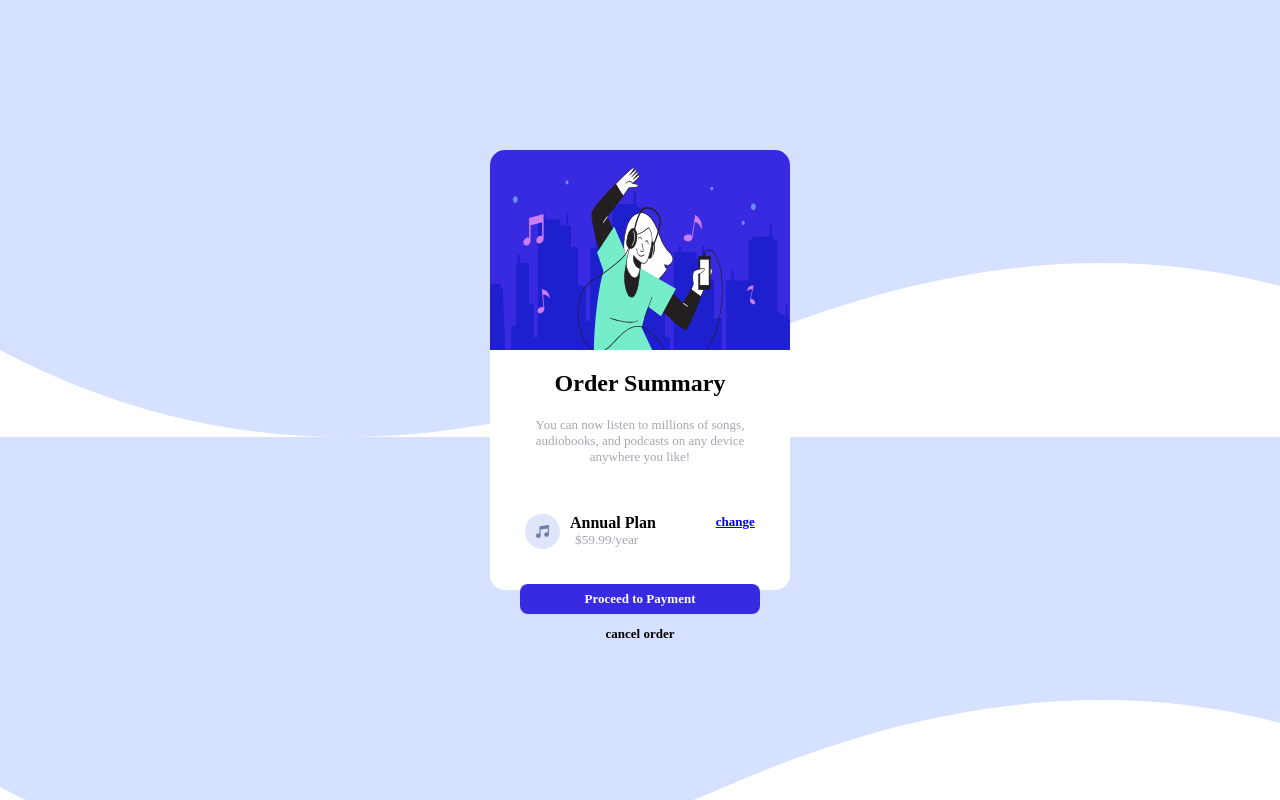
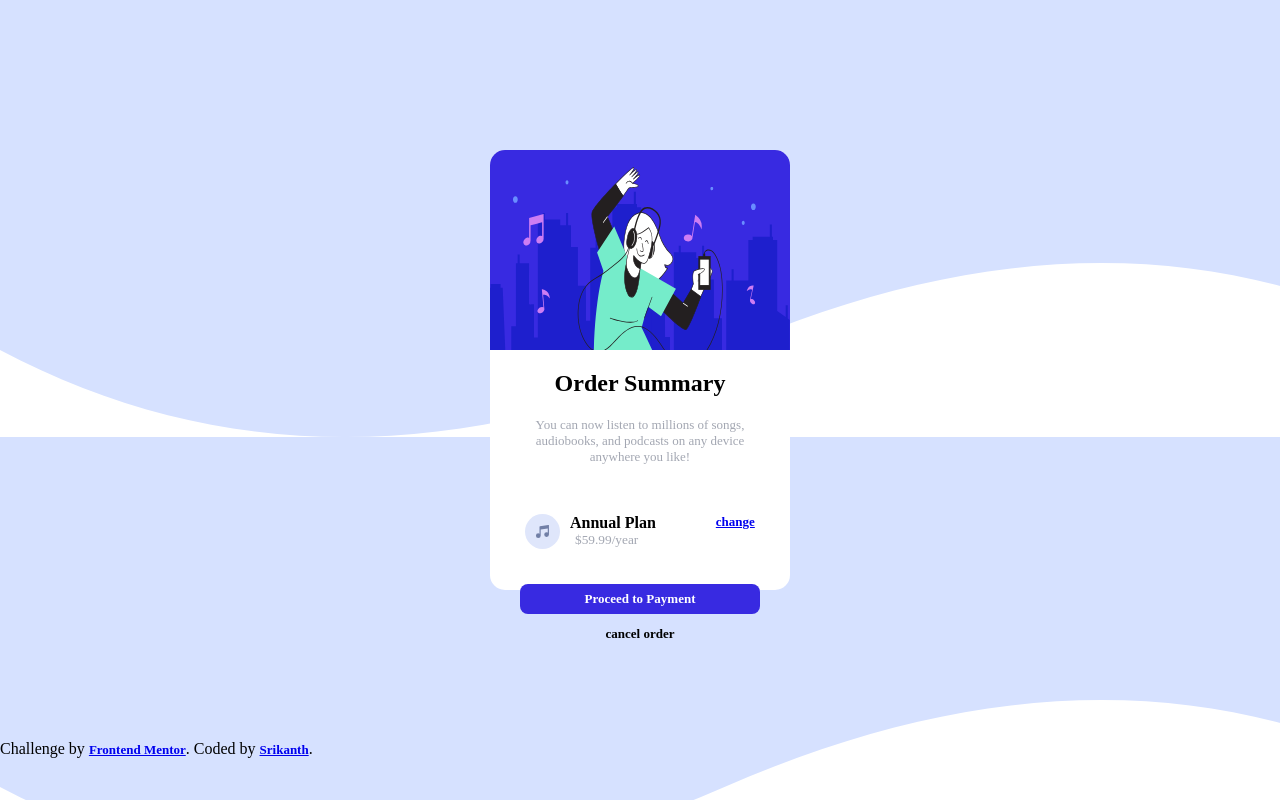
Before and after one commit to AgeOfUltra/Order-Summary-component, a plain HTML site: page index.html in a window 1280 px wide. Drawn offline with Linux system fonts and the light colour scheme.

Commit message:
Update index.html
Signed-off-by: Tony <98634633+AgeOfUltra@users.noreply.github.com>

```diff
--- a/index.html
+++ b/index.html
@@ -37,5 +37,9 @@
             </div>
         </div>
 
+    Challenge by <a href="https://www.frontendmentor.io?ref=challenge" target="_blank">Frontend Mentor</a>.
+    Coded by <a href="#">Srikanth</a>.
+
+
 </body>
 </html>
```
